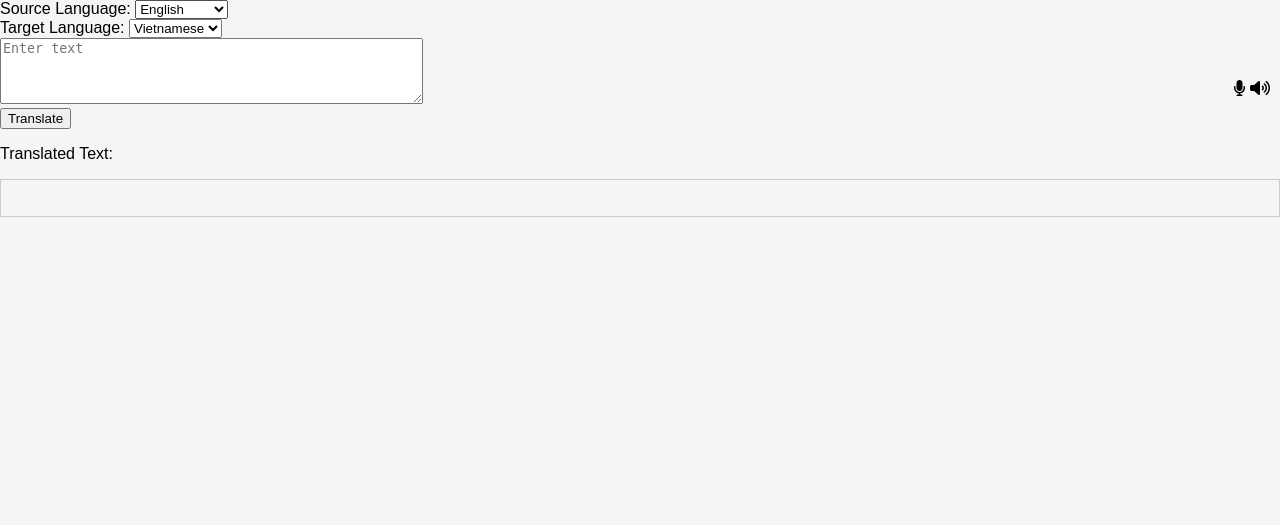
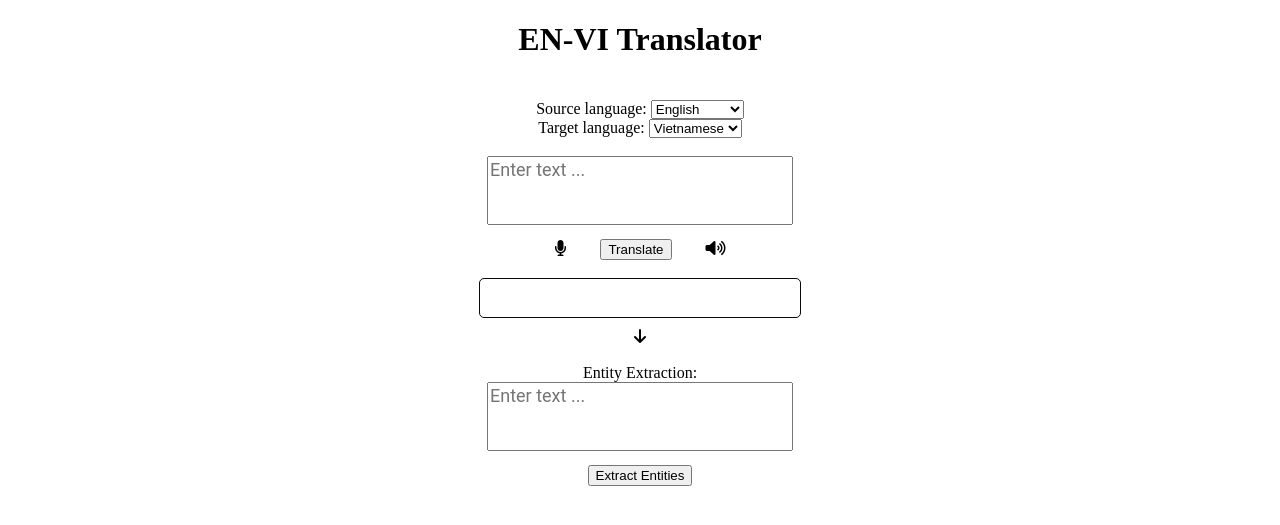
Before and after one commit to khanhng29/translator, a Flask app: page / in a window 1280 px wide. Shown: the top 525 px of the page. Run offline with Flask 3, Linux system fonts and the light colour scheme.

Commit message:
second commit

```diff
--- a/app.py
+++ b/app.py
@@ -1,5 +1,5 @@
 from flask import Flask, request, render_template, Response, jsonify
-from transformers import AutoTokenizer, AutoModelForSeq2SeqLM, Wav2Vec2Processor, Wav2Vec2ForCTC, Wav2Vec2ForCTC, SpeechT5Processor, SpeechT5ForTextToSpeech, SpeechT5HifiGan
+from transformers import AutoTokenizer, AutoModelForSeq2SeqLM, Wav2Vec2Processor, Wav2Vec2ForCTC, Wav2Vec2ForCTC, SpeechT5Processor, SpeechT5ForTextToSpeech, SpeechT5HifiGan, AutoModelForTokenClassification, pipeline
 from datasets import load_dataset
 import sounddevice as sd
 import soundfile as sf
@@ -29,6 +29,20 @@ model_tts_en = SpeechT5ForTextToSpeech.from_pretrained(
     "microsoft/speecht5_tts")
 embeddings_dataset = load_dataset(
     "Matthijs/cmu-arctic-xvectors", split="validation")
+vocoder = SpeechT5HifiGan.from_pretrained("microsoft/speecht5_hifigan")
+
+ner_tokenizer_vi = AutoTokenizer.from_pretrained(
+    "NlpHUST/ner-vietnamese-electra-base")
+ner_model_vi = AutoModelForTokenClassification.from_pretrained(
+    "NlpHUST/ner-vietnamese-electra-base")
+ner_pipeline_vi = pipeline("ner", model=ner_model_vi,
+                           tokenizer=ner_tokenizer_vi)
+
+ner_tokenizer_en = AutoTokenizer.from_pretrained("dslim/bert-base-NER")
+ner_model_en = AutoModelForTokenClassification.from_pretrained(
+    "dslim/bert-base-NER")
+ner_pipeline_en = pipeline("ner", model=ner_model_en,
+                           tokenizer=ner_tokenizer_en)
 
 
 @app.route("/")
@@ -127,7 +141,6 @@ def speak_english():
     spectrogram = model_tts_en.generate_speech(
         inputs["input_ids"], speaker_embeddings)
 
-    vocoder = SpeechT5HifiGan.from_pretrained("microsoft/speecht5_hifigan")
     with torch.no_grad():
         speech = vocoder(spectrogram)
 
@@ -142,5 +155,48 @@ def speak_english():
     return Response(audio_data, mimetype="audio/wav")
 
 
+@app.route("/extract_entities")
+def extract_entities():
+    text = request.args.get("text")
+    # Thực hiện trích xuất thực thể từ văn bản
+    entities = extract_entities_from_text(text)
+    return jsonify(entities)
+
+
+def extract_entities_from_text(text):
+    target_lang = request.args.get("target_lang")
+
+    if target_lang == "vi":
+        ner_results = ner_pipeline_vi(text)
+    elif target_lang == "en":
+        ner_results = ner_pipeline_en(text)
+
+    extracted_entities = []
+    current_entity = None
+    current_tokens = []
+
+    for result in ner_results:
+        word = result['word']
+        entity = result['entity']
+        if entity.startswith("B-"):
+            if current_entity is not None:
+                entity_string = ' '.join(current_tokens)
+                if entity_string:
+                    extracted_entities.append(
+                        (current_entity[2:], entity_string))
+            current_entity = entity
+            current_tokens = [word]
+        else:
+            current_tokens.append(word)
+
+    if current_entity is not None:
+        entity_string = ' '.join(current_tokens)
+        if entity_string:
+            extracted_entities.append(
+                (current_entity[2:], entity_string))
+
+    return extracted_entities
+
+
 if __name__ == "__main__":
-    app.run(debug=True)
+    app.run(debug=False)
--- a/templates/index.html
+++ b/templates/index.html
@@ -5,62 +5,94 @@
     <meta charset="UTF-8">
     <meta name="viewport" content="width=device-width, initial-scale=1.0">
     <title>EN-VI Translator</title>
-    <!-- Thêm đường dẫn đến thư viện FontAwesome -->
     <link rel="stylesheet" href="https://cdnjs.cloudflare.com/ajax/libs/font-awesome/6.0.0-beta3/css/all.min.css">
 
-    <link rel="stylesheet" href="style.css">
+    <style>
+        .body_div {
+            text-align: center;
+            padding: 20px;
+        }
 
-
+        #input-text,
+        #extract-text {
+            font-family: 'Roboto', sans-serif;
+            font-size: 18px;
+            width: 300px;
+            overflow: hidden;
+            resize: none;
+        }
+    </style>
 </head>
 
 <body>
+    <h1 style="text-align: center;">EN-VI Translator</h1>
+
+    <div class="body_div">
         <div>
-        <label for="source-lang">Source Language:</label>
+            <label for="source-lang">Source language:</label>
             <select id="source-lang" name="source-lang">
                 <option value="en">English</option>
                 <option value="vi">Vietnamese</option>
             </select>
         </div>
         <div>
-        <label for="target-lang">Target Language:</label>
+            <label for="target-lang">Target language:</label>
             <select id="target-lang" name="target-lang">
                 <option value="vi">Vietnamese</option>
                 <option value="en">English</option>
             </select>
         </div>
 
+        <br>
         <div>
-        <!-- Thêm icon mic và loa -->
-        <div style="position: relative;">
-            <textarea id="input-text" rows="4" cols="50" placeholder="Enter text"></textarea>
-            <span style="position: absolute; right: 10px; bottom: 10px;">
-                <i id="mic-icon" class="fas fa-microphone"></i> <!-- Biểu tượng mic -->
-                <i id="speaker-icon" class="fas fa-volume-up"></i> <!-- Biểu tượng loa -->
-            </span>
+            <div>
+                <textarea id="input-text" rows="3" placeholder="Enter text ..." oninput="autoResize(this)"></textarea>
             </div>
         </div>
         <div>
-        <button id="translate-button">Translate</button>
+            <i id="mic-icon" class="fas fa-microphone" style="margin-right: 30px;"></i>
+            <button id="translate-button" style="margin-top: 10px;">Translate</button>
+            <i id="speaker-icon" class="fas fa-volume-up" style="margin-left: 30px;"></i>
+        </div>
+        <br>
+        <div
+            style="border: 1px solid #0b0a0a; padding: 10px; width: 300px; height: auto; border-radius: 5px; margin: 0 auto; text-align: center; background-color: white; font-family: 'Roboto', sans-serif; font-size: 18px;">
+            <p id="translated-text"></p>
+        </div>
+        <div style="margin-top: 10px;">
+            <i id="arrow-down-icon" class="fas fa-arrow-down" style="cursor: pointer;"></i>
+        </div>
+        <br>
+        <div>
+            <label for="extract-text">Entity Extraction:</label>
+            <br>
+            <textarea id="extract-text" rows="3" col="40" placeholder="Enter text ..."
+                oninput="autoResize(this)"></textarea>
+            <!-- <input type="text" id="extract-text" placeholder="Enter text for entity extraction"> -->
         </div>
         <div>
-        <p>Translated Text:</p>
-        <div style="border: 1px solid #ccc; padding: 10px;">
-            <p id="translated-text"></p> <!-- Hiển thị văn bản dịch ở đây -->
+            <button id="extract-entities-button" style="margin-top: 10px;">Extract Entities</button>
         </div>
+        <div id="extracted-entities" style="margin-top: 10px;"></div>
     </div>
 
     <script>
+        function autoResize(textarea) {
+            textarea.style.height = "auto";
+            textarea.style.height = (textarea.scrollHeight) + "px";
+        }
+
         const sourceLangSelect = document.getElementById("source-lang");
         const targetLangSelect = document.getElementById("target-lang");
+        const extractEntitiesButton = document.getElementById("extract-entities-button");
+        const extractedEntitiesDiv = document.getElementById("extracted-entities");
+        const extractTextInput = document.getElementById("extract-text");
 
         // Xử lý sự kiện khi thay đổi ngôn ngữ nguồn
         sourceLangSelect.addEventListener("change", function () {
             const sourceLang = sourceLangSelect.value;
-            // Tự động chuyển đổi ngôn ngữ đích dựa trên ngôn ngữ nguồn
             const autoTargetLang = sourceLang === "en" ? "vi" : "en";
-            // Cập nhật ngôn ngữ đích và hiển thị tương ứng
             targetLangSelect.value = autoTargetLang;
-            // Cập nhật nội dung navbar của ngôn ngữ đích
             updateTargetLangNavbar(autoTargetLang);
         });
 
@@ -79,7 +111,6 @@
             const targetLang = targetLangSelect.value;
             const inputText = document.getElementById("input-text").value;
 
-            // Send a request to the server to perform translation
             fetch(`/translate?source_lang=${sourceLang}&target_lang=${targetLang}&text=${inputText}`)
                 .then(response => response.text())
                 .then(translatedText => {
@@ -87,25 +118,22 @@
                 });
         });
 
-        // Xử lý sự kiện nhấp chuột vào biểu tượng mic
         const micIcon = document.getElementById("mic-icon");
         micIcon.addEventListener("click", function () {
-            const sourceLang = sourceLangSelect.value;  // Lấy giá trị source_lang
-            // Gửi yêu cầu để thực hiện ghi âm và dự đoán văn bản
+            const sourceLang = sourceLangSelect.value;
             fetch(`/record_and_predict?source_lang=${sourceLang}`)
                 .then(response => response.text())
                 .then(transcription => {
                     document.getElementById("input-text").value = transcription;
+                    autoResize(document.getElementById("input-text"));
                 });
         });
 
-        // Xử lý sự kiện nhấp chuột vào biểu tượng loa
         const speakerIcon = document.getElementById("speaker-icon");
         speakerIcon.addEventListener("click", function () {
             const translatedText = document.getElementById("translated-text").textContent;
             const targetLang = targetLangSelect.value;
 
-            // Nếu ngôn ngữ đích là tiếng Anh, gửi yêu cầu để đọc tiếng Anh bằng giọng nói
             if (targetLang === "en") {
                 fetch("/speak_english?text=" + encodeURIComponent(translatedText))
                     .then(response => response.blob())
@@ -117,7 +145,6 @@
                         console.error("Error:", error);
                     });
             } else {
-                // Ngược lại, gửi yêu cầu để đọc văn bản đã dịch bằng giọng nói tiếng Việt
                 fetch(`/speak?text=${encodeURIComponent(translatedText)}`)
                     .then(response => response.blob())
                     .then(blob => {
@@ -130,7 +157,30 @@
             }
         });
 
+        extractEntitiesButton.addEventListener("click", function () {
+            const targetLang = targetLangSelect.value;
+            const textToExtract = extractTextInput.value.trim();
 
+            fetch(`/extract_entities?text=${encodeURIComponent(textToExtract)}&target_lang=${targetLang}`)
+                .then(response => response.json())
+                .then(entities => {
+                    extractedEntitiesDiv.innerHTML = "<p><strong>Extracted Entities:</strong></p>";
+                    entities.forEach(([entity, value]) => {
+                        const shortEntity = entity.startsWith("B-") || entity.startsWith("I-") ? entity.slice(2) : entity;
+                        extractedEntitiesDiv.innerHTML += `<p>${shortEntity}: ${value}</p>`;
+                    });
+                })
+                .catch(error => {
+                    console.error("Error:", error);
+                });
+        });
+
+        const arrowDownIcon = document.getElementById("arrow-down-icon");
+        arrowDownIcon.addEventListener("click", function () {
+            const translatedText = document.getElementById("translated-text").textContent;
+            document.getElementById("extract-text").value = translatedText;
+            autoResize(document.getElementById("extract-text"));
+        });
 
     </script>
 </body>
```
Lines whose indentation alone changed are shown as unchanged.
